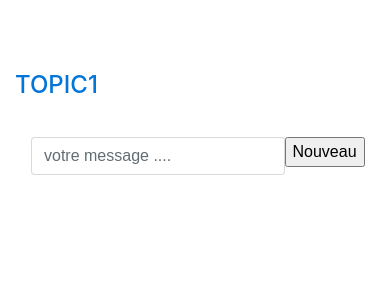
After one commit to massinoLight/Projet-outils-libre-pour-le-developpement-flask-firebase, a Flask app: page /topic in a window 390 px wide. The commit adds this page. Shown: the top 300 px of the page. Run offline with Flask 2, Linux system fonts and the light colour scheme; data that the repository does not hold is empty; some libraries are stand-ins or nearby versions.

Commit message:
commit les pages html ne sont pas encore link

```diff
--- a/Message.py
+++ b/Message.py
@@ -63,11 +63,15 @@ def get_all_topic_message(theme):
     query = existing_posts.where(u'theme', u'==', theme)
     results = query.stream()
 
-    for post in results:
-        message = post.to_dict()
-        refMessages.append(message['message'])
-    return refMessages
+# Fonction qui permet de récupérer les messages tout les message d'un topic  de la base de données documents qui date de moins d'une journée
+def get_all_topic():
+    db = firestore.Client()
+    docs = db.collection(u'Topic').stream()
+    topic=[]
 
+    for doc in docs:
+        topic.append(doc.to_dict())
+    return topic
 
 #recupérer un message a paritir de sa reférence
 def get_message_from_reference(ref):
@@ -100,9 +104,11 @@ def get_message_details(message):
         return details
 
 
-"""topic = "radiologie"
+"""topic = "radiologoe"
 listedesmessages = get_all_message_from_reference(topic)
-i = 0
-detail = get_message_details(listedesmessages.__getitem__(i))
-d=detail.__getitem__(0)
-print(d)"""
+for i in range(len(listedesmessages)):
+   detail = get_message_details(listedesmessages.__getitem__(i))
+   print(detail)"""
+t=get_all_topic()
+for i in range(len(t)):
+   print(t.__getitem__(i)['theme'])
--- a/main.py
+++ b/main.py
@@ -6,7 +6,7 @@ import datetime
 from datetime import datetime
 import random
 import Message
-from Message import get_message_details,send_message,get_all_message_from_reference
+from Message import get_message_details,send_message,get_all_message_from_reference,get_all_topic
 
 
 date = datetime.now()
@@ -46,7 +46,7 @@ def create_app():
         savoir_aleatoir=savoir.__getitem__(random.randint(0, len(savoir)-1))
 
         #recupérer les messages d'un topic en particulier
-        topic = "radiologie"
+        topic = "radiologoe"
         """if request.form['recherche']=="":
             topic="radiologie"
         else:
@@ -127,4 +127,13 @@ def create_app():
                 return render_template('login.html')
         return render_template('index.html', error=error)
 
+    @app.route('/topic', methods=["GET", "POST"])
+    def topic():
+        t = get_all_topic()
+        lesTopic=[]
+        for i in range(len(t)):
+            lesTopic=t.__getitem__(i)['theme']
+        return render_template('topic.html',topic=lesTopic)
+
+
     return app
--- a/templates/index2.html
+++ b/templates/index2.html
@@ -51,6 +51,11 @@
             </li>
 
 
+            <li class="nav-item">
+                <a class="nav-link" href="{{ url_for('topic') }}">
+                    <i class="fas fa-fw fa-table"></i>
+                    <span>les topics</span></a>
+            </li>
 
 
             <!-- Nav Item - Tables -->
--- /dev/null
+++ b/templates/topic.html
@@ -0,0 +1,49 @@
+<!doctype html>
+<html lang="en">
+  <head>
+
+<link rel="stylesheet" href="https://maxcdn.bootstrapcdn.com/bootstrap/4.0.0-beta.3/css/bootstrap.min.css"
+      integrity="sha384-Zug+QiDoJOrZ5t4lssLdxGhVrurbmBWopoEl+M6BdEfwnCJZtKxi1KgxUyJq13dy" crossorigin="anonymous">
+    <link rel="stylesheet" href="https://maxcdn.bootstrapcdn.com/font-awesome/4.7.0/css/font-awesome.min.css">
+    <link rel="stylesheet" href="css/style2.css">
+  </head>
+  <body>
+
+
+
+
+<div class="container">
+  <div class="row mt-5">
+    <div class="col-md-6 offset-md-3 col-sm-6 offset-sm-3 col-12 comments-main pt-4 rounded">
+
+
+        <ul class="p-0">
+          <li>
+            <div class="row comments mb-2">
+              <div class="col-md-9 col-sm-9 col-9 comment rounded mb-2">
+                <h4 class="m-0"><a href="#">
+                TOPIC1</h4>
+
+                  <p class="mb-0 text-white"><strong></strong> </p>
+									</div>
+            </div>
+          </li>
+        <ul class="p-0">
+
+<form action="" method="POST">
+<div class="row comment-box-main p-3 rounded-bottom">
+<div class="col-md-9 col-sm-9 col-9 pr-0 comment-box">
+<input type="text" class="form-control" placeholder="votre message ...." name="message" required />
+</div>
+<div class="col-md-3 col-sm-2 col-2 pl-0 text-center send-btn">
+<input type="submit" id='envoi' value='Nouveau' >
+</div>
+</div>
+</form>
+</div>
+</div>
+</div>
+
+</body>
+<script src='https://cdnjs.cloudflare.com/ajax/libs/vue/0.12.14/vue.min.js'></script>
+</html>
```
